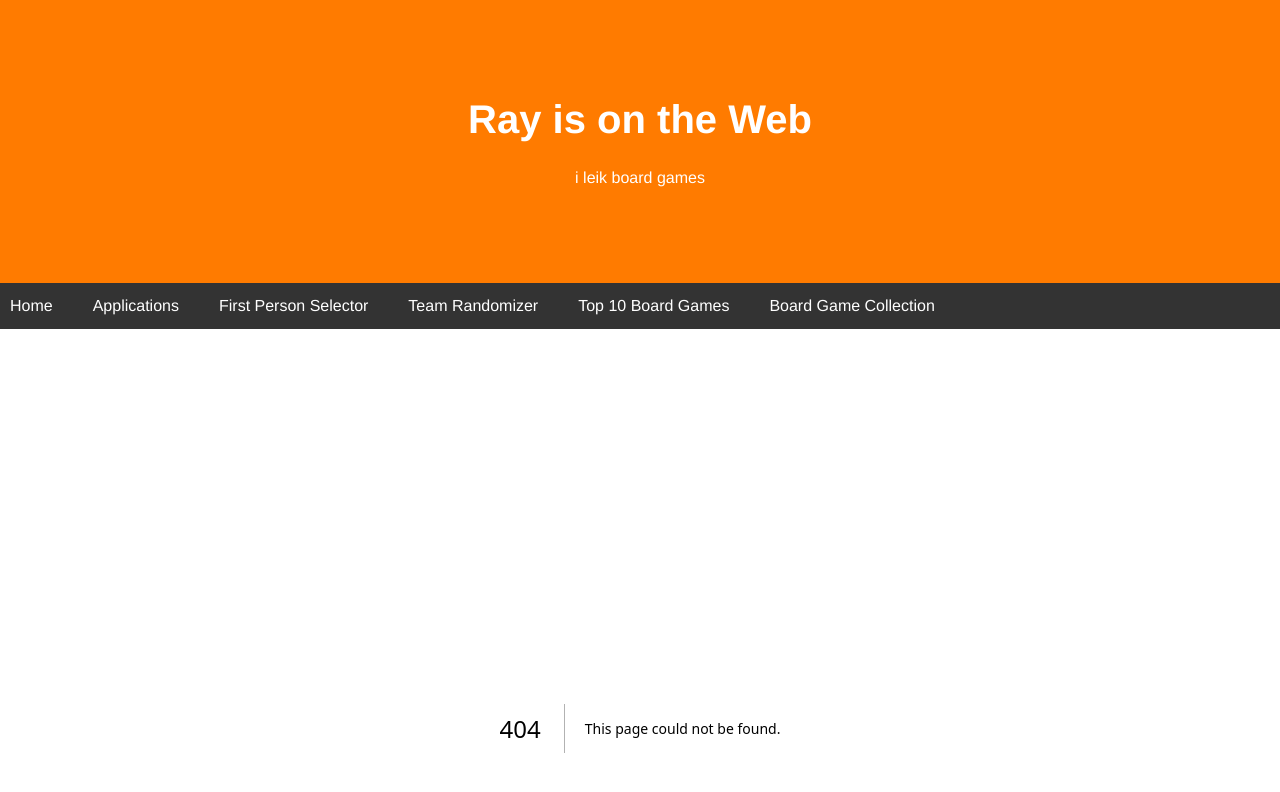
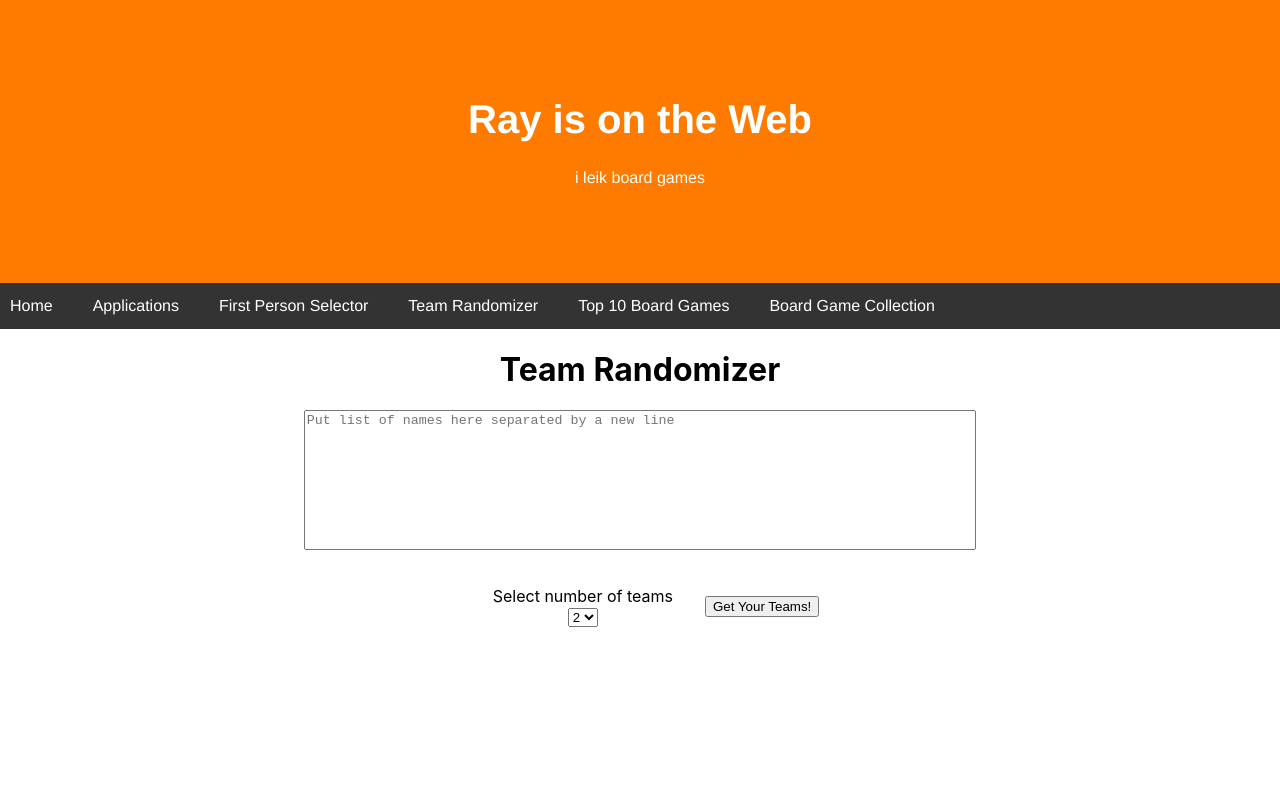
Before and after one commit to raylopez509/website, a Next.js app: page /teamrandomizer in a window 1280 px wide. Before the commit this address had no page. Shown: the top 792 px of the page. Built offline with nearby package versions, Linux system fonts and the light colour scheme.

Commit message:
Added TeamRandomizer
Added TeamRandomizer link with CSS.

```diff
--- a/src/components/NavigationBar.js
+++ b/src/components/NavigationBar.js
@@ -10,9 +10,9 @@ export default function NavigationBar() {
             </div>
             <div className={styles.navbar}>
                 <Link href="/">Home</Link>
-                <a href="/posts/first-post">Applications</a>
+                <Link href="/posts/first-post">Applications</Link>
                 <a href="#">First Person Selector</a>
-                <a href="#">Team Randomizer</a>
+                <Link href="/teamrandomizer">Team Randomizer</Link>
                 <a href="#">Top 10 Board Games</a>
                 <a href="#">Board Game Collection</a>
             </div>
--- a/src/pages/_app.js
+++ b/src/pages/_app.js
@@ -1,5 +1,6 @@
 import NavigationBar from "../components/NavigationBar.js";
 import styles from "../styles/globals.css";
+import "../styles/TeamRandomizer.css";
 
 export default function App({ Component, pageProps }) {
     return (
--- /dev/null
+++ b/src/pages/teamrandomizer.js
@@ -0,0 +1,134 @@
+//import "../styles/TeamRandomizer.css";
+import { useState } from "react";
+
+export default function TeamRandomizer() {
+    const [names, setNames] = useState("");
+    const [teamQuantity, setTeamQuantity] = useState(2);
+    const [teamArray, setTeamArray] = useState([]);
+
+    const Title = () => {
+        return <h1 className="title">Team Randomizer</h1>;
+    };
+
+    function TeamQuantity() {
+        return (
+            <div id="teamQuantity">
+                <div>Select number of teams</div>
+                <select
+                    name="teamDropdown"
+                    id="teamDropdown"
+                    value={teamQuantity}
+                    onChange={(e) => setTeamQuantity(e.target.value)}
+                >
+                    <option value="2">2</option>
+                    <option value="3">3</option>
+                    <option value="4">4</option>
+                    <option value="5">5</option>
+                    <option value="6">6</option>
+                </select>
+            </div>
+        );
+    }
+
+    const TeamButton = () => {
+        return (
+            <button
+                type="button"
+                id="btn"
+                onClick={() => setTeamArray(getRandomTeamArray(teamQuantity))}
+            >
+                Get Your Teams!
+            </button>
+        );
+    };
+
+    const TeamUI = () => {
+        return (
+            <div id="teamUI">
+                <TeamQuantity teamQuantity={2} />
+                <TeamButton />
+            </div>
+        );
+    };
+
+    const TeamList = (props) => {
+        return (
+            <div className="teams" id={props.teamNumber}>
+                {props.teamText}
+            </div>
+        );
+    };
+
+    function TeamListComponent() {
+        var teamData = [];
+        var num = 0;
+        teamArray.forEach((e) => {
+            teamData.push({ id: num, teamlist: e });
+            num++;
+        });
+        const teamLists = teamData.map((team) => {
+            return (
+                <TeamList
+                    key={team.id}
+                    className="teams"
+                    teamText={team.teamlist}
+                />
+            );
+        });
+        return teamLists;
+    }
+
+    function getRandomTeamArray(teamNumber) {
+        let str = document.getElementById("textarea").value.trim();
+        let players = str.split("\n");
+        let teamarr = [[]];
+        let randTeamArray = [];
+        for (let i = 0; i < teamNumber; i++) {
+            teamarr[i] = [];
+        }
+        let randNum = Math.floor(Math.random() * players.length);
+        let playerLength = players.length;
+        let team = 0;
+        for (let i = 0; i < playerLength; i++) {
+            let removedPlayer = players.splice(randNum, 1);
+            teamarr[team].push(removedPlayer);
+            team++;
+            if (team >= teamNumber) {
+                team = 0;
+            }
+            randNum = Math.floor(Math.random() * players.length);
+        }
+        let teamsText = "";
+        let teamNum = 1;
+        for (let i = 0; i < teamNumber; i++) {
+            teamsText = teamsText + "Team " + teamNum + ":\n";
+            let playerNum = 1;
+            for (let j = 0; j < teamarr[i].length; j++) {
+                teamsText = teamsText + playerNum + ". " + teamarr[i][j];
+                playerNum++;
+                if (j !== teamarr[i].length - 1) {
+                    teamsText = teamsText + "\n";
+                }
+            }
+            randTeamArray.push(teamsText);
+            teamNum++;
+            teamsText = "";
+        }
+        return randTeamArray;
+    }
+
+    return (
+        <>
+            <Title />
+            <textarea
+                id="textarea"
+                name="textarea"
+                placeholder="Put list of names here separated by a new line"
+                value={names}
+                onChange={(e) => setNames(e.target.value)}
+            ></textarea>
+            <TeamUI />
+            <div className="listing">{TeamListComponent()}</div>
+        </>
+    );
+}
--- /dev/null
+++ b/src/styles/TeamRandomizer.css
@@ -0,0 +1,38 @@
+#textarea {
+    height: 10em;
+    width: 50em;
+    resize: none;
+}
+
+.teams {
+    padding: 2rem;
+    white-space: pre-line;
+}
+
+#teamUI {
+    display: flex;
+    justify-content: center;
+    flex-direction: row;
+}
+
+#teamQuantity {
+    padding: 2rem;
+}
+
+#btn {
+    align-self: center;
+}
+
+.listing {
+    display: flex;
+    justify-content: center;
+    flex-direction: row;
+}
+
+body {
+    margin: 0;
+    font-family: -apple-system, BlinkMacSystemFont, "Segoe UI", "Roboto",
+        "Oxygen", "Ubuntu", "Cantarell", "Fira Sans", "Droid Sans",
+        "Helvetica Neue", sans-serif;
+    text-align: center;
+}
```
